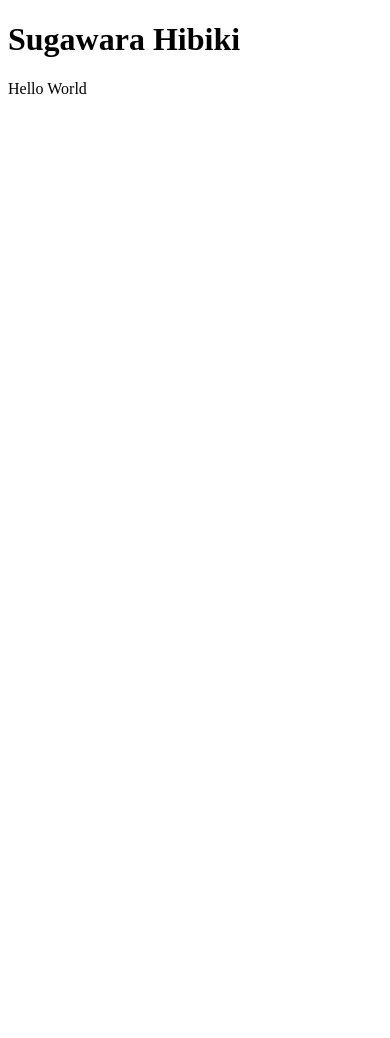
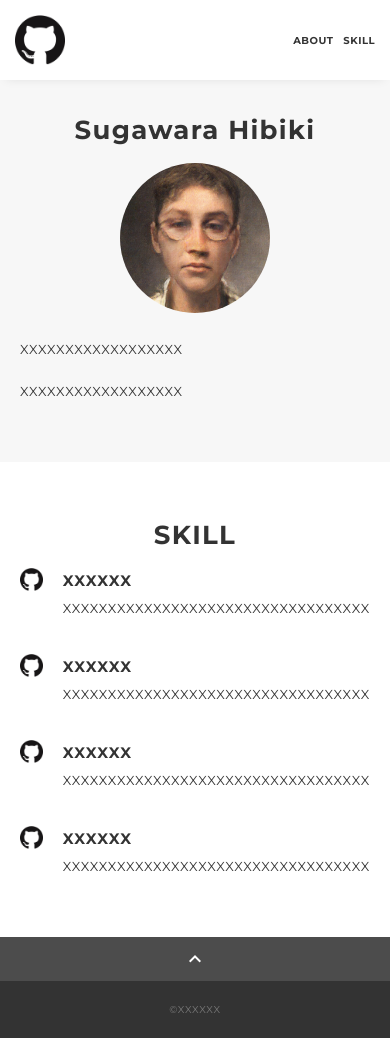
Before and after one commit to SOUND-9770/portfolio, a plain HTML site: page docs/index.html in a window 390 px wide. Before the commit the page ends 844 px from the top, so only its background shows below. Drawn offline with nearby package versions, Linux system fonts and the light colour scheme.

Commit message:
テンプレート反映

```diff
--- /dev/null
+++ b/docs/css/ress.css
@@ -0,0 +1,283 @@
+/*!
+ * ress.css • v3.0.1
+ * MIT License
+ * github.com/filipelinhares/ress
+ */
+
+/* # =================================================================
+   # Global selectors
+   # ================================================================= */
+
+html {
+  box-sizing: border-box;
+  word-break: normal;
+  -moz-tab-size: 4;
+  tab-size: 4;
+
+  -webkit-text-size-adjust: 100%; /* Prevent adjustments of font size after orientation changes in iOS */
+}
+
+*,
+::before,
+::after {
+  box-sizing: inherit;
+  background-repeat: no-repeat; /* Set `background-repeat: no-repeat` to all elements and pseudo elements */
+}
+
+::before,
+::after {
+  vertical-align: inherit;
+  text-decoration: inherit; /* Inherit text-decoration and vertical align to ::before and ::after pseudo elements */
+}
+
+* {
+  margin: 0;
+  padding: 0; /* Reset `padding` and `margin` of all elements */
+}
+
+/* # =================================================================
+   # General elements
+   # ================================================================= */
+
+hr {
+  overflow: visible; /* Show the overflow in Edge and IE */
+  height: 0; /* Add the correct box sizing in Firefox */
+}
+
+details,
+main {
+  display: block; /* Render the `main` element consistently in IE. */
+}
+
+summary {
+  display: list-item; /* Add the correct display in all browsers */
+}
+
+small {
+  font-size: 80%; /* Set font-size to 80% in `small` elements */
+}
+
+[hidden] {
+  display: none; /* Add the correct display in IE */
+}
+
+abbr[title] {
+  /* Add the correct text decoration in Chrome, Edge, IE, Opera, and Safari */
+  text-decoration: underline;
+  text-decoration: underline dotted;
+  border-bottom: none; /* Remove the bottom border in Chrome 57 */
+}
+
+a {
+  background-color: transparent; /* Remove the gray background on active links in IE 10 */
+}
+
+a:active,
+a:hover {
+  outline-width: 0; /* Remove the outline when hovering in all browsers */
+}
+
+code,
+kbd,
+pre,
+samp {
+  font-family: monospace, monospace; /* Specify the font family of code elements */
+}
+
+pre {
+  font-size: 1em; /* Correct the odd `em` font sizing in all browsers */
+}
+
+b,
+strong {
+  font-weight: bolder; /* Add the correct font weight in Chrome, Edge, and Safari */
+}
+
+/* https://gist.github.com/unruthless/413930 */
+sub,
+sup {
+  position: relative;
+  font-size: 75%;
+  line-height: 0;
+  vertical-align: baseline;
+}
+
+sub {
+  bottom: -.25em;
+}
+
+sup {
+  top: -.5em;
+}
+
+/* # =================================================================
+   # Forms
+   # ================================================================= */
+
+input {
+  border-radius: 0;
+}
+
+/* Replace pointer cursor in disabled elements */
+[disabled] {
+  cursor: default;
+}
+
+[type="number"]::-webkit-inner-spin-button,
+[type="number"]::-webkit-outer-spin-button {
+  height: auto; /* Correct the cursor style of increment and decrement buttons in Chrome */
+}
+
+[type="search"] {
+  outline-offset: -2px; /* Correct the outline style in Safari */
+
+  -webkit-appearance: textfield; /* Correct the odd appearance in Chrome and Safari */
+}
+
+[type="search"]::-webkit-search-decoration {
+  -webkit-appearance: none; /* Remove the inner padding in Chrome and Safari on macOS */
+}
+
+textarea {
+  overflow: auto; /* Internet Explorer 11+ */
+  resize: vertical; /* Specify textarea resizability */
+}
+
+button,
+input,
+optgroup,
+select,
+textarea {
+  font: inherit; /* Specify font inheritance of form elements */
+}
+
+optgroup {
+  font-weight: bold; /* Restore the font weight unset by the previous rule */
+}
+
+button {
+  overflow: visible; /* Address `overflow` set to `hidden` in IE 8/9/10/11 */
+}
+
+button,
+select {
+  text-transform: none; /* Firefox 40+, Internet Explorer 11- */
+}
+
+/* Apply cursor pointer to button elements */
+button,
+[type="button"],
+[type="reset"],
+[type="submit"],
+[role="button"] {
+  cursor: pointer;
+  color: inherit;
+}
+
+/* Remove inner padding and border in Firefox 4+ */
+button::-moz-focus-inner,
+[type="button"]::-moz-focus-inner,
+[type="reset"]::-moz-focus-inner,
+[type="submit"]::-moz-focus-inner {
+  padding: 0;
+  border-style: none;
+}
+
+/* Replace focus style removed in the border reset above */
+button:-moz-focusring,
+[type="button"]::-moz-focus-inner,
+[type="reset"]::-moz-focus-inner,
+[type="submit"]::-moz-focus-inner {
+  outline: 1px dotted ButtonText;
+}
+
+button,
+html [type="button"],
+/* Prevent a WebKit bug where (2) destroys native `audio` and `video`controls in Android 4 */
+[type="reset"],
+[type="submit"] {
+  -webkit-appearance: button; /* Correct the inability to style clickable types in iOS */
+}
+
+/* Remove the default button styling in all browsers */
+button,
+input,
+select,
+textarea {
+  border-style: none;
+  background-color: transparent;
+}
+
+/* Style select like a standard input */
+select {
+  -webkit-appearance: none; /* Chrome 41+ */
+  -moz-appearance: none; /* Firefox 36+ */
+}
+
+select::-ms-expand {
+  display: none; /* Internet Explorer 11+ */
+}
+
+select::-ms-value {
+  color: currentColor; /* Internet Explorer 11+ */
+}
+
+legend {
+  display: table; /* Correct the text wrapping in Edge and IE */
+  max-width: 100%; /* Correct the text wrapping in Edge and IE */
+  max-width: 100%; /* Correct the text wrapping in Edge 18- and IE */
+  white-space: normal; /* Correct the text wrapping in Edge and IE */
+  color: inherit; /* Correct the color inheritance from `fieldset` elements in IE */
+  border: 0; /* Correct `color` not being inherited in IE 8/9/10/11 */
+}
+
+::-webkit-file-upload-button {
+  font: inherit; /* Change font properties to `inherit` in Chrome and Safari */
+  color: inherit;
+  /* Correct the inability to style clickable types in iOS and Safari */
+
+  -webkit-appearance: button;
+}
+
+/* # =================================================================
+   # Specify media element style
+   # ================================================================= */
+
+img {
+  border-style: none; /* Remove border when inside `a` element in IE 8/9/10 */
+}
+
+/* Add the correct vertical alignment in Chrome, Firefox, and Opera */
+progress {
+  vertical-align: baseline;
+}
+
+/* # =================================================================
+   # Accessibility
+   # ================================================================= */
+
+/* Hide content from screens but not screenreaders */
+@media screen {
+  [hidden~="screen"] {
+    display: inherit;
+  }
+  [hidden~="screen"]:not(:active):not(:focus):not(:target) {
+    position: absolute !important;
+    clip: rect(0 0 0 0) !important;
+  }
+}
+
+/* Specify the progress cursor of updating elements */
+[aria-busy="true"] {
+  cursor: progress;
+}
+
+/* Specify the pointer cursor of trigger elements */
+[aria-controls] {
+  cursor: pointer;
+}
+
+/* Specify the unstyled cursor of disabled, not-editable, or otherwise inoperable elements */
+[aria-disabled] {
+  cursor: default;
+}
--- /dev/null
+++ b/docs/css/style.css
@@ -0,0 +1,311 @@
+body {
+  font-family: "Montserrat","Helvetica Neue",Arial,"Hiragino Kaku Gothic ProN","Hiragino Sans",Meiryo,sans-serif;
+  font-size: 14px;
+  line-height: 1.8;
+  letter-spacing: .8px;
+  color: #333;
+}
+
+a {
+  transition: opacity .3s;
+  text-decoration: none;
+  color: #1ca9e3;
+}
+
+img {
+  max-width: 100%;
+  height: auto;
+  vertical-align: bottom;
+  border-style: none;
+}
+
+ul,
+li {
+  list-style: none;
+}
+
+.pc-only {
+  display: block;
+}
+
+.sp-only {
+  display: none;
+}
+
+.wrapper {
+  padding-top: 73px;
+}
+
+.section {
+  padding: 90px 0;
+}
+
+.section:nth-of-type(odd) {
+  background-color: #f7f7f7;
+}
+
+.inner {
+  max-width: 1340px;
+  margin: 0 auto;
+  padding: 0 40px;
+}
+
+.title {
+  font-size: 34px;
+  font-weight: bold;
+  line-height: 1;
+  margin-bottom: 40px;
+  text-align: center;
+  letter-spacing: .05em;
+  color: #333;
+}
+
+.lead {
+  margin-bottom: 30px;
+}
+
+/*--- header ---*/
+.header {
+  position: fixed;
+  top: 0;
+  z-index: 1;
+  width: 100%;
+  background-color: #fff;
+  box-shadow: 0 5px 10px -6px rgba(0,0,0,.1);
+}
+
+.header .inner {
+  display: flex;
+  align-items: center;
+  justify-content: space-between;
+  padding: 20px 40px;
+}
+
+.header-logo {
+  font-size: 20px;
+  font-weight: bold;
+  line-height: 1.2;
+  margin-right: 20px;
+  letter-spacing: .05em;
+}
+
+.header-logo a {
+  color: #333;
+}
+
+.header-banner {
+  width: 50px;
+}
+.header-nav-list {
+  display: flex;
+  justify-content: space-between;
+}
+
+.header-nav-item:not(:last-child) {
+  margin-right: 20px;
+}
+
+.header-nav-item a {
+  position: relative;
+  font-size: 13px;
+  font-weight: bold;
+  display: inline-block;
+  padding: 5px 0;
+  transition: .3s;
+  letter-spacing: .05em;
+  color: #333;
+}
+.header-nav-item a:after {
+  position: absolute;
+  bottom: 0;
+  left: 50%;
+  width: 0;
+  height: 3px;
+  content: "";
+  transition: .3s;
+  -webkit-transform: translateX(-50%);
+  transform: translateX(-50%);
+  background-color: #333;
+}
+
+.header-nav-item a:hover:after {
+  width: 100%;
+}
+
+/*--- about ---*/
+.profile {
+  display: flex;
+  flex-wrap: wrap;
+  max-width: 800px;
+  margin: 0 auto;
+}
+.profile-img {
+  width: 20%;
+  margin-right: 30px;
+  border-radius: 50%;
+}
+.profile-img img {
+  border-radius: 50%;
+}
+.profile-body {
+  flex: 1;
+}
+.profile-body p:not(:last-child) {
+  margin-bottom: 30px;
+}
+
+/*--- skill ---*/
+.skill-list {
+  display: flex;
+  flex-wrap: wrap;
+  justify-content: space-between;
+  margin-bottom: -50px;
+}
+
+.skill-item {
+  display: flex;
+  align-items: flex-start;
+  justify-content: space-between;
+  width: 48%;
+  margin-bottom: 50px;
+}
+
+.skill-img {
+  width: 60px;
+  height: auto;
+  margin-right: 20px;
+}
+
+.skill-body {
+  flex: 1;
+}
+
+.skill-name {
+  margin-bottom: 3px;
+}
+
+/*--- contact ---*/
+.contact {
+  text-align: center;
+}
+
+.contact-item:not(:last-child) {
+  margin-right: 10px;
+}
+
+.contact-icon {
+  width: 50px;
+}
+
+/*--- page-top ---*/
+.page-top {
+  font-weight: bold;
+  padding: 10px;
+  cursor: pointer;
+  text-align: center;
+  background-color: #4c4c4c;
+}
+
+.page-top .material-icons-outlined {
+  vertical-align: bottom;
+  color: #fff;
+}
+
+/*--- footer ---*/
+.footer {
+  padding: 30px;
+  background-color: #333;
+}
+
+.copyright {
+  font-size: 10px;
+  text-align: center;
+  color: #797979;
+}
+
+
+/* --- media Queries 767 ---*/
+@media screen and (max-width: 767px) {
+  body {
+    font-size: 13px;
+    line-height: 1.7;
+  }
+
+  .pc-only {
+    display: none;
+  }
+
+  .sp-only {
+    display: block;
+  }
+
+  .title {
+    font-size: 26px;
+    margin-bottom: 20px;
+  }
+
+  .wrapper {
+    padding-top: 57px;
+  }
+
+  .section {
+    padding: 60px 0;
+  }
+
+  .inner {
+    padding: 0 20px;
+  }
+
+  .header .inner {
+    padding: 15px;
+  }
+
+  .header-logo {
+    font-size: 15px;
+    margin-right: 15px;
+  }
+
+  .header-nav-item:not(:last-child) {
+    margin-right: 10px;
+  }
+
+  .header-nav-item a {
+    font-size: 10px;
+  }
+
+  .header-nav-item a:after {
+    display: none;
+  }
+
+  .profile {
+    display: block;
+  }
+  .profile-img {
+    width: 150px;
+    margin: 0 auto;
+    margin-bottom: 25px;
+  }
+
+  .profile-body p:not(:last-child) {
+    margin-bottom: 20px;
+  }
+
+  .skill-list {
+    display: block;
+    margin-bottom: 0;
+  }
+
+  .skill-item {
+    width: 100%;
+    margin-bottom: 35px;
+  }
+
+  .skill-item:last-child {
+    margin-bottom: 0;
+  }
+
+  .footer {
+    padding: 20px;
+  }
+
+}
--- a/docs/index.html
+++ b/docs/index.html
@@ -1,11 +1,117 @@
 <!DOCTYPE html>
 <html>
 <head>
-<meta charset="UTF-8">
-<title>My Portfolio</title>
+<meta charset="utf-8" />
+<meta name="viewport"
+	content="width=device-width,initial-scale=1.0,user-scalable=no" />
+<meta property="og:type" content="website" />
+<meta property="og:title" content="XXXXXX's portfolio" />
+<!-- <meta property="og:url" content="dummyurl" /> -->
+<meta property="og:description" content="XXXXXXの自己紹介サイトです。" />
+<meta property="og:image" content="img/ogp.png" />
+<meta name="description" content="XXXXXXの自己紹介サイトです。" />
+<title>XXXXXX ポートフォリオ</title>
+<link rel="preconnect" href="https://fonts.gstatic.com" />
+<link
+	href="https://fonts.googleapis.com/css2?family=Montserrat:wght@400;700&display=swap"
+	rel="stylesheet" />
+<link
+	href="https://fonts.googleapis.com/css?family=Material+Icons+Outlined"
+	rel="stylesheet" />
+<link href="css/ress.css" media="all" rel="stylesheet" type="text/css" />
+<link href="css/style.css" media="all" rel="stylesheet" type="text/css" />
+<!-- <link rel="shortcut icon" href="img/favicon.ico" /> -->
+<!-- <link rel="canonical" href="dummyurl" /> -->
 </head>
+
 <body>
-	<h1>Sugawara Hibiki</h1>
-	<p>Hello World</p>
+	<div class="wrapper">
+		<header class="header">
+			<div class="inner">
+				<h1 class="header-logo">
+					<a href="#"><img class="header-banner" src="img/github.png"
+						alt="ロゴマーク" /> </a>
+				</h1>
+				<nav class="header-nav">
+					<ul class="header-nav-list">
+						<li class="header-nav-item"><a href="#about">ABOUT</a></li>
+						<li class="header-nav-item"><a href="#skill">SKILL</a></li>
+					</ul>
+				</nav>
+			</div>
+		</header>
+
+		<main class="content">
+			<section class="about section" id="about">
+				<div class="inner">
+					<h2 class="title">Sugawara Hibiki</h2>
+					<div class="profile">
+						<p class="profile-img">
+							<img src="img/profile.png" alt="自画像" />
+						</p>
+						<div class="profile-body">
+							<p>XXXXXXXXXXXXXXXXXX</p>
+							<p>XXXXXXXXXXXXXXXXXX</p>
+						</div>
+					</div>
+				</div>
+			</section>
+
+			<section class="skill section" id="skill">
+				<div class="inner">
+					<h2 class="title">SKILL</h2>
+					<div class="skill-list">
+						<div class="skill-item">
+							<p class="skill-img">
+								<img src="img/github.png" alt="logo" />
+							</p>
+							<div class="skill-body">
+								<h3 class="skill-name">XXXXXX</h3>
+								<p class="skill-text">XXXXXXXXXXXXXXXXXXXXXXXXXXXXXXXXXX</p>
+							</div>
+						</div>
+						<div class="skill-item">
+							<p class="skill-img">
+								<img src="img/github.png" alt="logo" />
+							</p>
+							<div class="skill-body">
+								<h3 class="skill-name">XXXXXX</h3>
+								<p class="skill-text">XXXXXXXXXXXXXXXXXXXXXXXXXXXXXXXXXX</p>
+							</div>
+						</div>
+						<div class="skill-item">
+							<p class="skill-img">
+								<img src="img/github.png" alt="logo" />
+							</p>
+							<div class="skill-body">
+								<h3 class="skill-name">XXXXXX</h3>
+								<p class="skill-text">XXXXXXXXXXXXXXXXXXXXXXXXXXXXXXXXXX</p>
+							</div>
+						</div>
+						<div class="skill-item">
+							<p class="skill-img">
+								<img src="img/github.png" alt="logo" />
+							</p>
+							<div class="skill-body">
+								<h3 class="skill-name">XXXXXX</h3>
+								<p class="skill-text">XXXXXXXXXXXXXXXXXXXXXXXXXXXXXXXXXX</p>
+							</div>
+						</div>
+					</div>
+				</div>
+			</section>
+
+			<div class="page-top" id="js-page-top">
+				<span class="material-icons-outlined">expand_less</span>
+			</div>
+
+			<footer class="footer">
+				<div class="copyright">&copy;XXXXXX</div>
+			</footer>
+		</main>
+	</div>
+	<script
+		src="https://ajax.googleapis.com/ajax/libs/jquery/3.5.1/jquery.min.js"></script>
+	<script src="js/script.js"></script>
 </body>
 </html>
--- /dev/null
+++ b/docs/js/script.js
@@ -0,0 +1,20 @@
+$(function () {
+
+  //ページ内スクロール
+  var navHeight = $(".header").outerHeight();
+
+  $('a[href^="#"]').on("click", function () {
+    var href = $(this).attr("href");
+    var target = $(href == "#" || href == "" ? "html" : href);
+    var position = target.offset().top - navHeight;
+    $("html, body").animate({ scrollTop: position, }, 300, "swing");
+    return false;
+  });
+
+  //ページトップ
+  $("#js-page-top").on("click", function () {
+    $("body,html").animate({ scrollTop: 0, }, 300);
+    return false;
+  });
+
+});
```
Also changed, not shown: docs/img/github.png (added), docs/img/ogp.png (added), docs/img/profile.png (added).
